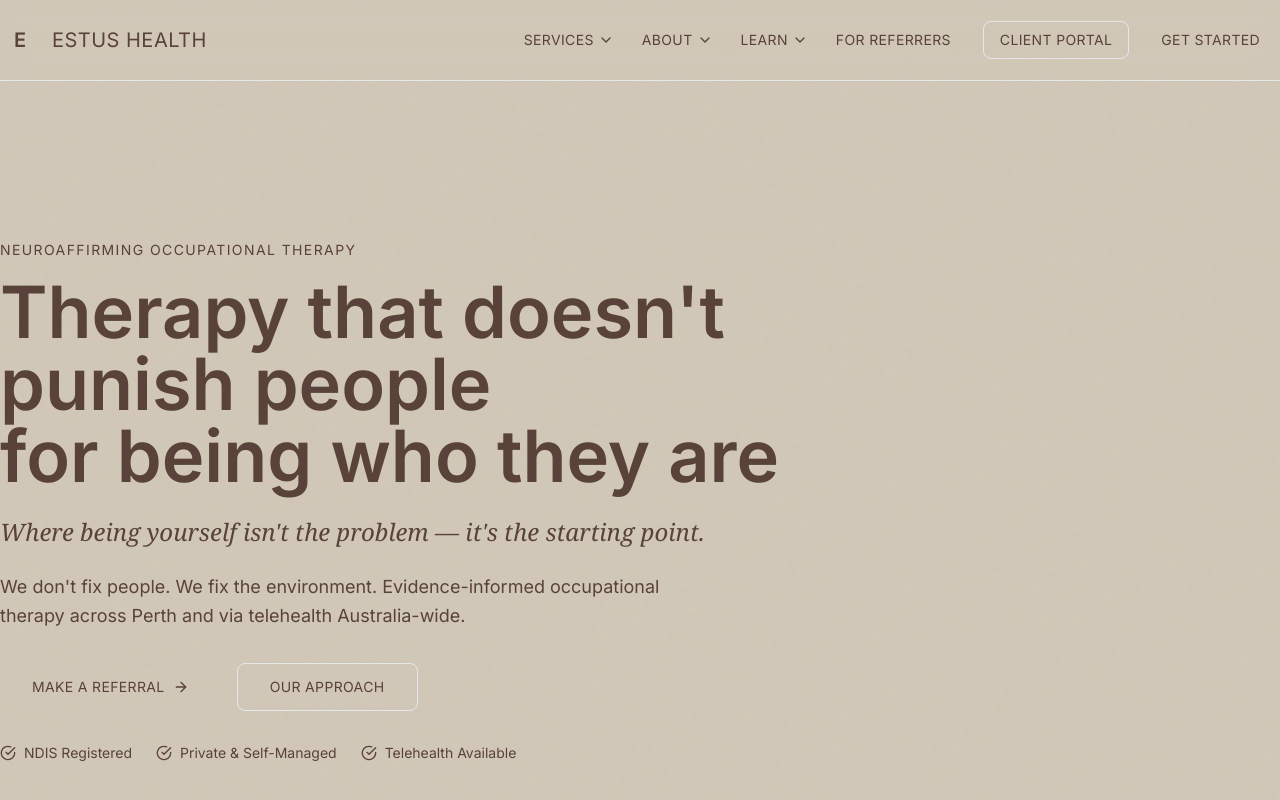
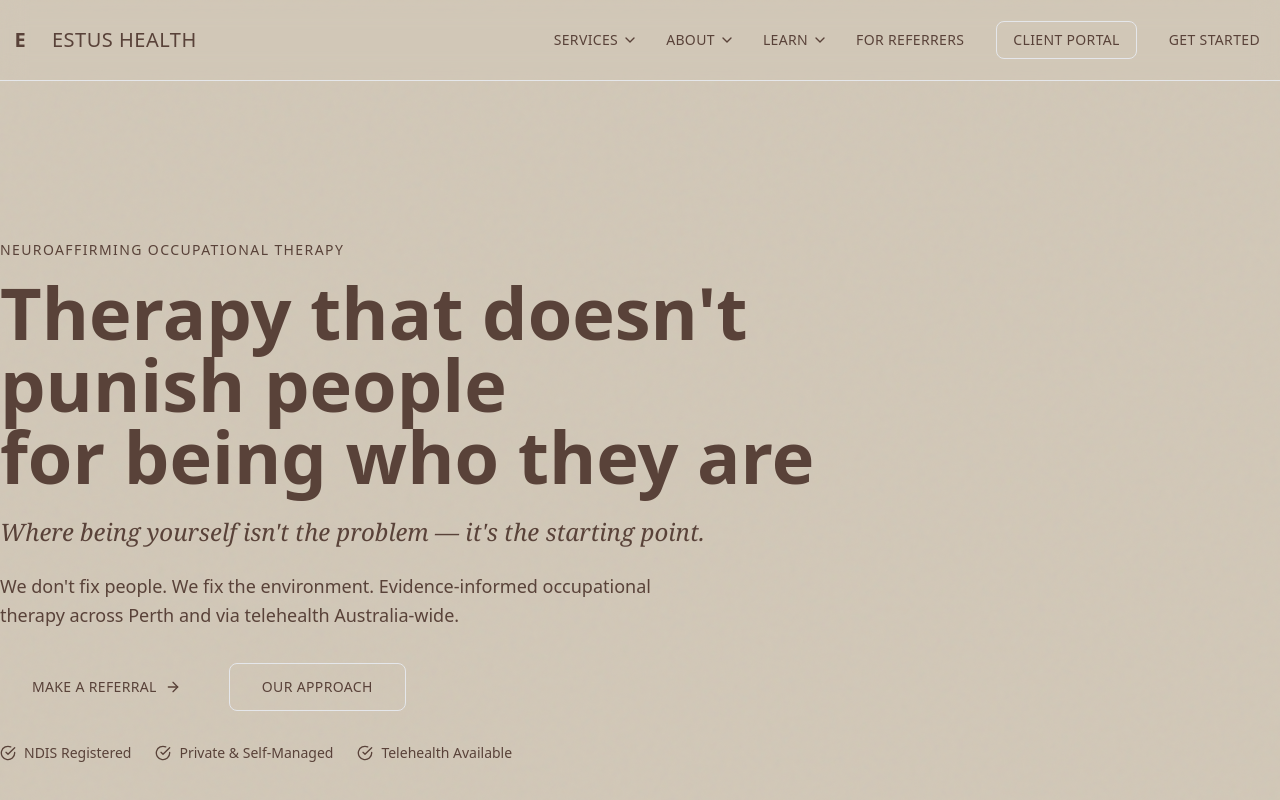
Before and after one commit to EstusHealth/estus-health-website, a React (Vite) app: page / in a window 1280 px wide. Shown: the top 800 px of the page. Built offline with nearby package versions, Linux system fonts and the light colour scheme.

Commit message:
Update tailwind.config.js

```diff
--- a/tailwind.config.js
+++ b/tailwind.config.js
@@ -1,5 +1,5 @@
 /** @type {import('tailwindcss').Config} */
-module.exports = {
+export default {
   content: [
     "./index.html",
     "./src/**/*.{js,ts,jsx,tsx}",
@@ -7,23 +7,15 @@ module.exports = {
   theme: {
     extend: {
       colors: {
-        // The Official Noctua Palette (adjusted for UI depth)
         noctua: {
-          beige: '#D1C7B7',     // Main background (The fan frame color)
-          bone: '#E3DAC9',      // Card backgrounds / Light mode surfaces
-          brown: '#594239',     // Primary text (The fan blade color)
-          russet: '#7D4B3E',    // Accents / Buttons (The rubber mount color)
-          moss: '#6B705C',      // Secondary accent (Fall/Nature vibe)
-          dark: '#3E2F28',      // Darker text for headers
+          beige: '#D1C7B7',     // DARKER: For the main page background
+          bone: '#EAE2D6',      // LIGHTER: For the cards (Understanding PDA, etc.)
+          brown: '#594239',     // Text color
+          russet: '#7D4B3E',    // Button color
         },
       },
-      fontFamily: {
-        // Ensures a technical but readable look
-        sans: ['Inter', 'system-ui', 'sans-serif'],
-      },
       backgroundImage: {
-        // A subtle vignette to make it feel like a physical object
-        'noctua-gradient': 'radial-gradient(circle at center, #E3DAC9 0%, #D1C7B7 100%)',
+        'noctua-gradient': 'radial-gradient(circle at center, #EAE2D6 0%, #D1C7B7 100%)',
       }
     },
   },
```
